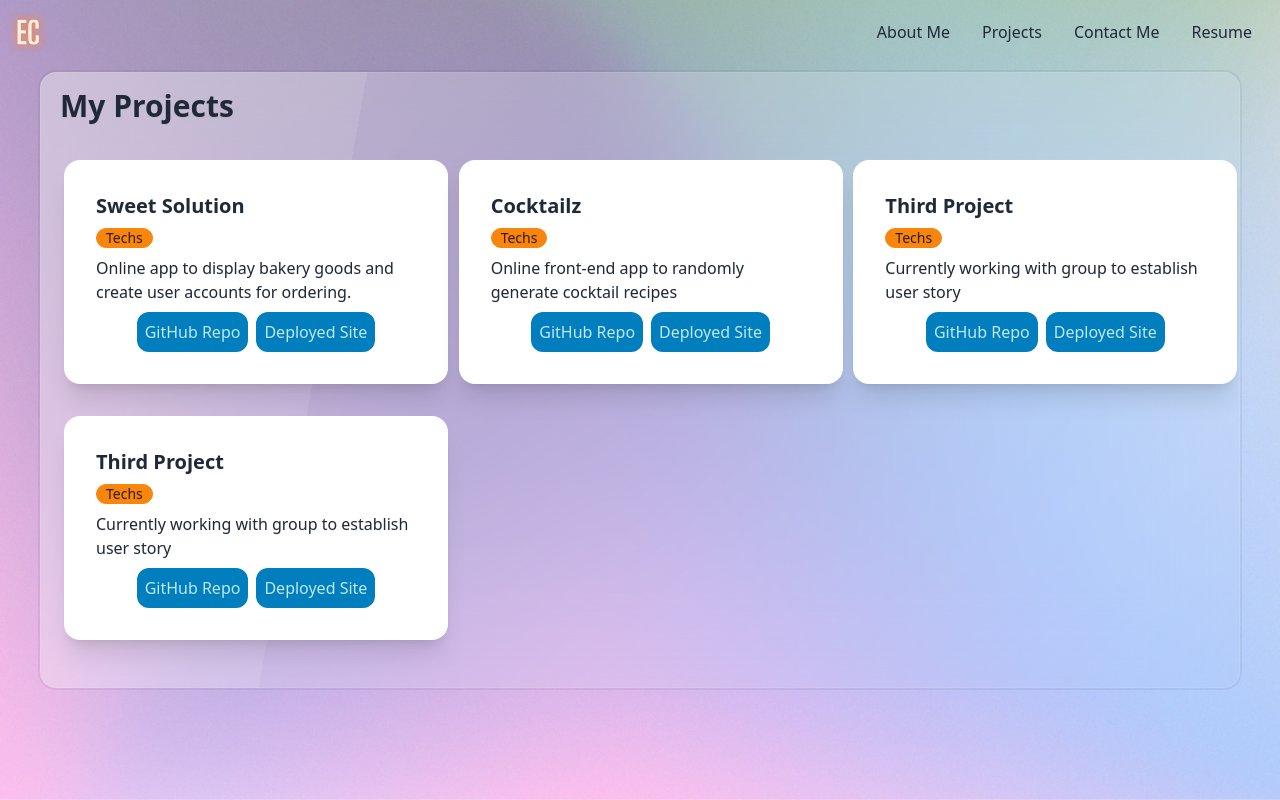
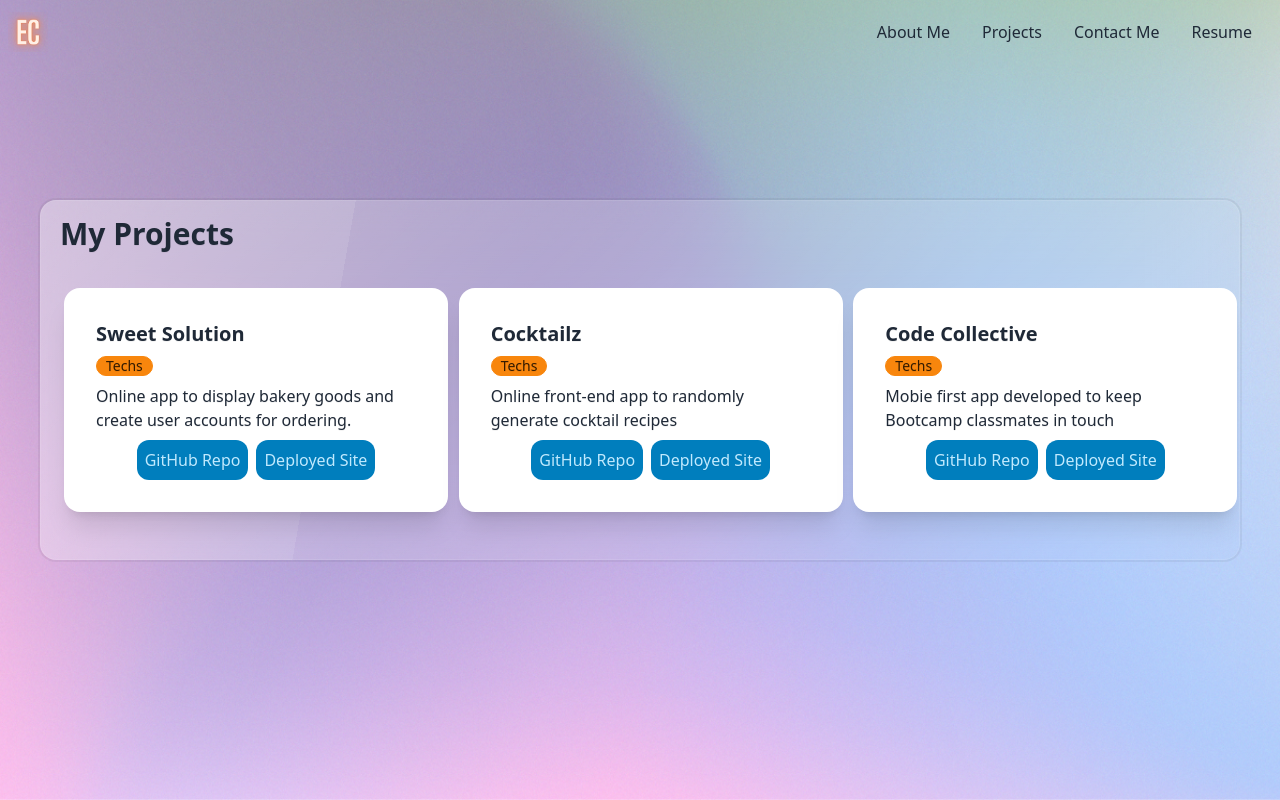
Before and after one commit to ecussler/elena-cussler, a React (Create React App) app: page /projects in a window 1280 px wide. Shown: the top 800 px of the page. Built offline with nearby package versions, Linux system fonts and the light colour scheme.

Commit message:
Added third project

```diff
--- a/package.json
+++ b/package.json
@@ -9,6 +9,7 @@
     "axios": "^1.3.4",
     "daisyui": "^2.51.3",
     "dotenv": "^16.0.3",
+    "gh-pages": "^5.0.0",
     "react": "^18.2.0",
     "react-dom": "^18.2.0",
     "react-icons": "^4.8.0",
@@ -18,6 +19,8 @@
     "web-vitals": "^2.1.4"
   },
   "scripts": {
+    "predeploy": "npm run build",
+    "deploy": "gh-pages -d build",
     "start": "react-scripts start",
     "build": "react-scripts build",
     "test": "react-scripts test",
@@ -45,5 +48,6 @@
     "autoprefixer": "^10.4.14",
     "postcss": "^8.4.21",
     "tailwindcss": "^3.2.7"
-  }
+  },
+  "homepage": "https://ecussler.github.io/elena-cussler"
 }
--- a/src/App.js
+++ b/src/App.js
@@ -16,7 +16,7 @@ function App() {
       <Router>
         <NavBar />
         <Routes>
-          <Route path="/" element={<AboutMe />} />
+          <Route path="elena-cussler/" element={<AboutMe />} />
           <Route path="/projects" element={<Projects />} />
           <Route path="/contact-me" element={<ContactMe />} />
           <Route path="/resume" element={<Resume />} />
--- a/src/components/pages/Projects.js
+++ b/src/components/pages/Projects.js
@@ -29,23 +29,30 @@ const projects = [
         site: 'https://lizedelman.github.io/bopsnbooze/'
     },
     {
-        name: 'Third Project',
+        name: 'Code Collective',
         techs: [
-            'TBD'
+            'Node.js',
+            'React',
+            'TailwindUI',
+            'DaisyUI',
+            'GraphQL',
+            'MongoDB',
+            'Mongoose',
+            'Apollo',
         ],
-        description: 'Currently working with group to establish user story',
-        github: 'TBD',
-        site: 'TBD'
+        description: 'Mobie first app developed to keep Bootcamp classmates in touch',
+        github: 'https://github.com/jcg0/code-collective-project-3',
+        site: 'https://github.com/jcg0/code-collective-project-3'
     },
-    {
-        name: 'Third Project',
-        techs: [
-            'TBD'
-        ],
-        description: 'Currently working with group to establish user story',
-        github: 'TBD',
-        site: 'TBD'
-    },
+    // {
+    //     name: 'Code Collective',
+    //     techs: [
+    //         'TBD'
+    //     ],
+    //     description: 'Currently working with group to establish user story',
+    //     github: 'TBD',
+    //     site: 'TBD'
+    // },
 ]
 function Projects() {
     return (
--- a/tailwind.config.js
+++ b/tailwind.config.js
@@ -8,7 +8,7 @@ module.exports = {
 
   daisyui: {
     styled: true,
-    themes: ['fantasy', 'dracula, acid'],
+    themes: ['fantasy', 'dracula', 'acid'],
     base: true,
     utils: true,
     logs: true,
```
Also changed, not shown: 20 other files (tests, documents, lock files or other folders).
